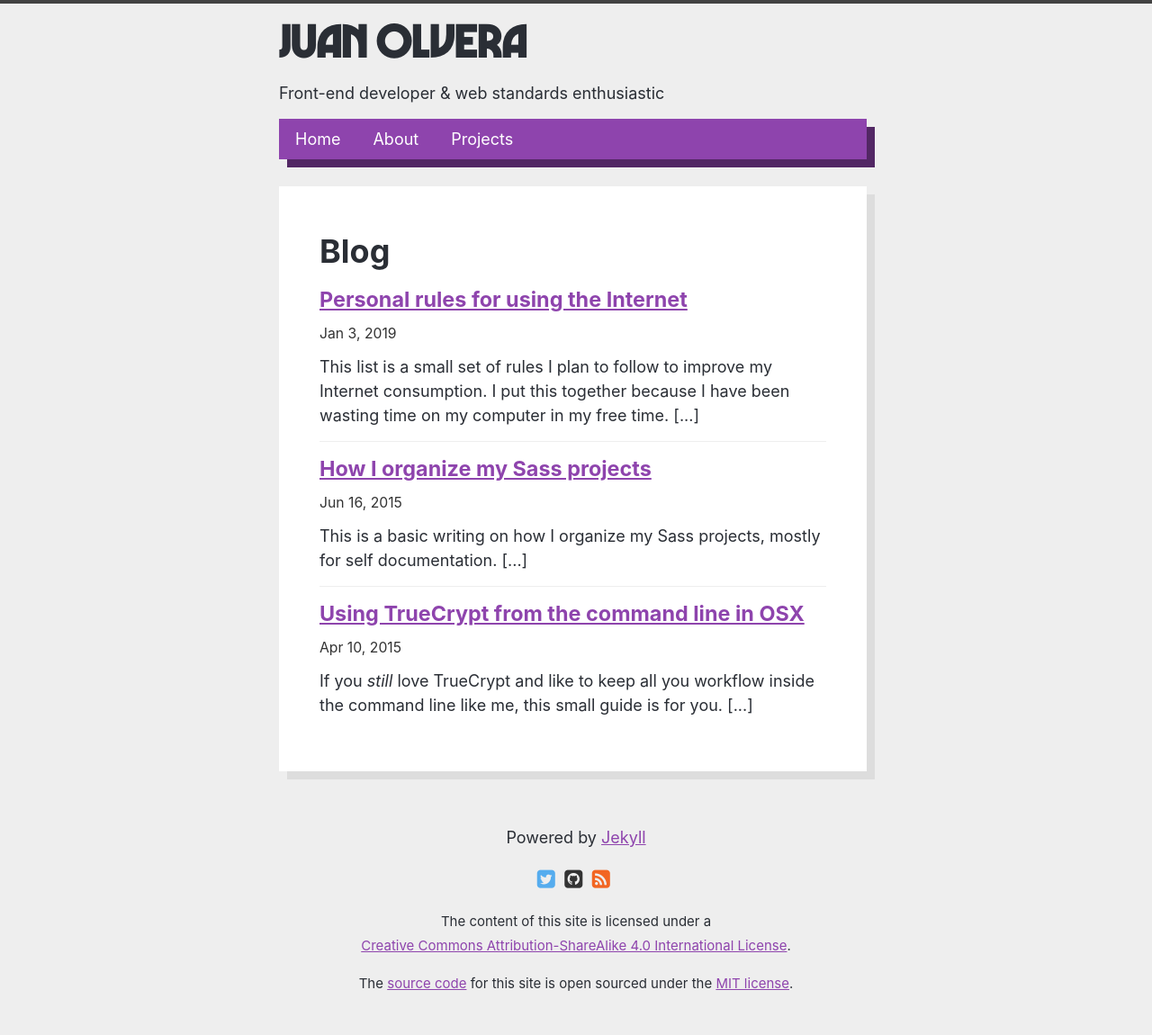
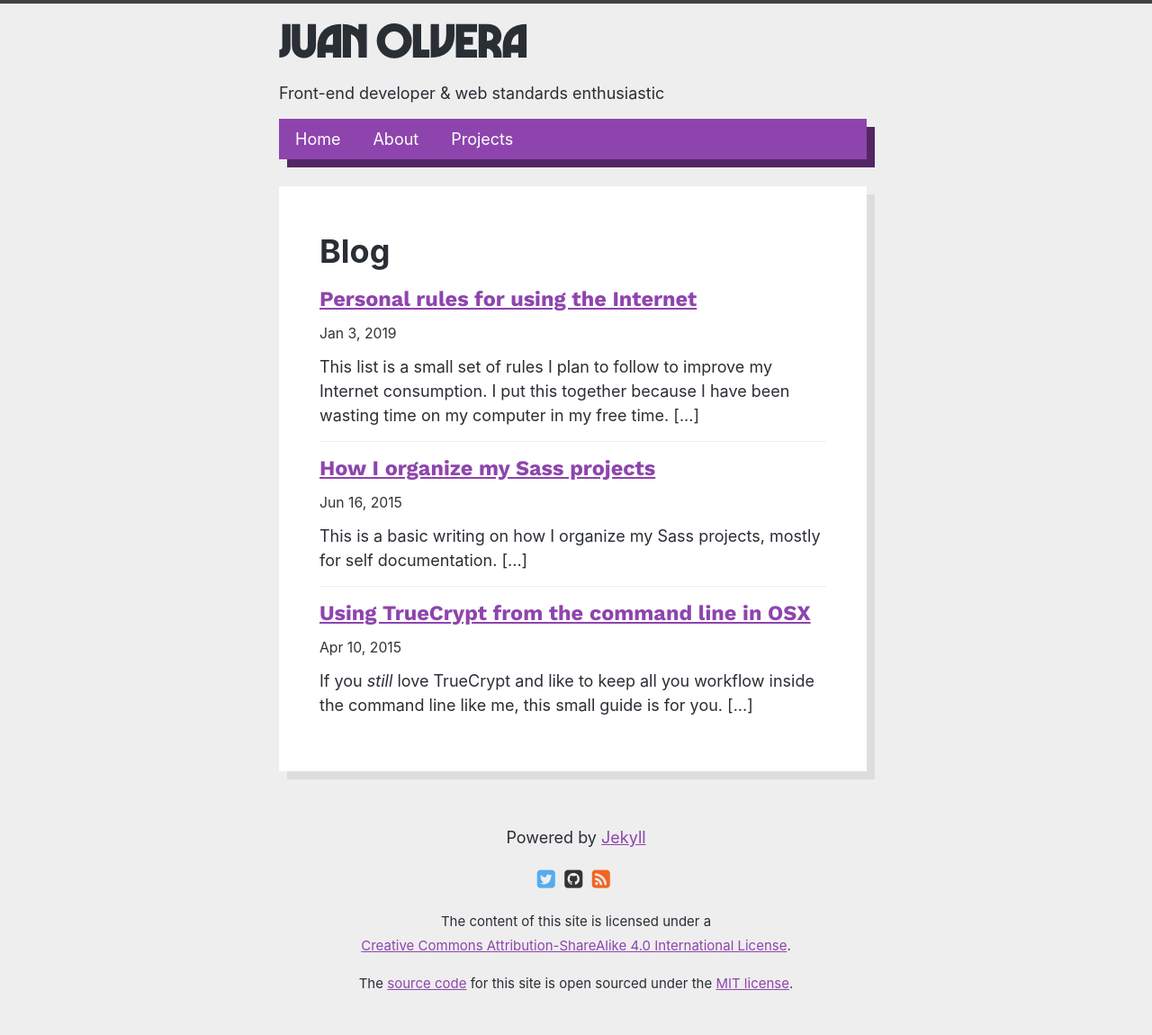
Before and after one commit to j0lv3r4/jolvera.biz, a Jekyll site: the page built from index.html, in a window 1280 px wide. Shown: the whole page at 90% size. Built offline with Jekyll 4.4.1, drawn with Linux system fonts in a browser that asks for light colours; the list of posts is cut into pages by our own code.

Commit message:
change fonts of post title

```diff
--- a/_includes/head.html
+++ b/_includes/head.html
@@ -26,7 +26,7 @@
   {% endif %}
   <!-- end of Twitter cards -->
 
-  <link href="https://fonts.googleapis.com/css?family=Fira+Mono|Roboto" rel="stylesheet">
+  <link href="https://fonts.googleapis.com/css?family=Work+Sans:400,700,800,900" rel="stylesheet">
   <link rel="stylesheet" href="https://cdnjs.cloudflare.com/ajax/libs/font-awesome/4.7.0/css/font-awesome.min.css" />
 
   <link rel="apple-touch-icon-precomposed" sizes="144x144" href="{{ site.baseurl  }}/public/apple-touch-icon-precomposed.png">
--- a/_sass/minima/_layout.scss
+++ b/_sass/minima/_layout.scss
@@ -362,6 +362,7 @@
 
   position: relative;
   color: #333;
+  font-family: 'Work Sans', sans-serif;
   font-weight: 700;
   line-height: 1;
 
```
